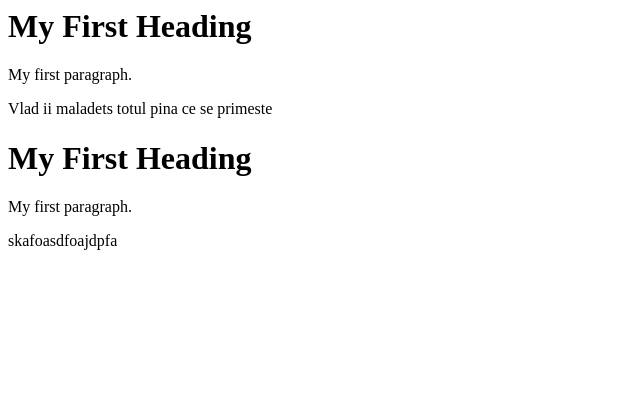
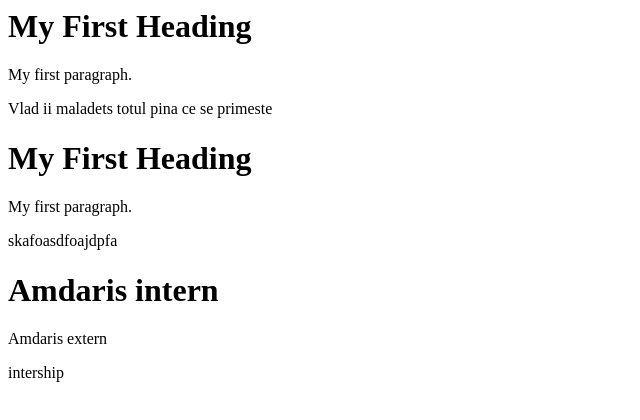
Before and after one commit to vladdolgoruc/gitproject, a plain HTML site: page index.html in a window 1280 px wide. Shown: the whole page, without its empty margins (0-640 px from the left). Drawn offline with Linux system fonts and the light colour scheme.

```diff
--- a/index.html
+++ b/index.html
@@ -27,3 +27,17 @@ Vlad ii maladets totul pina ce se primeste
 </html>
 
 skafoasdfoajdpfa
+
+<DOCTYPE html>
+<html>
+<head>
+<body>
+
+<h1>Amdaris intern</h1>
+<p> Amdaris extern</p>
+
+
+<body>
+</html>
+
+intership
```
